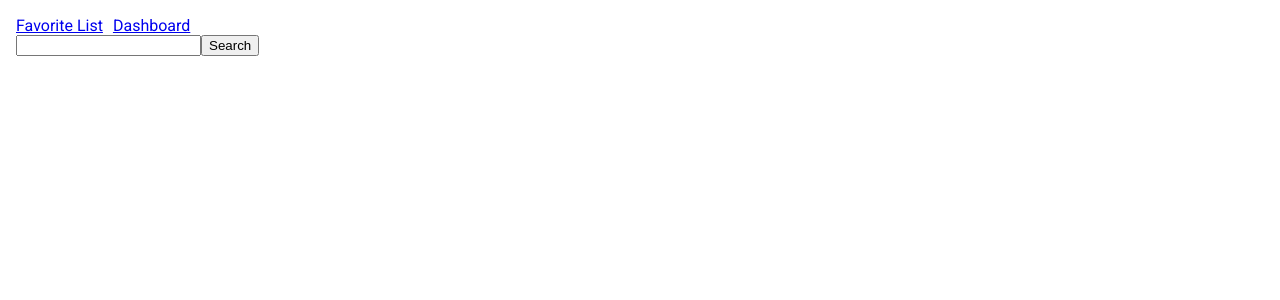
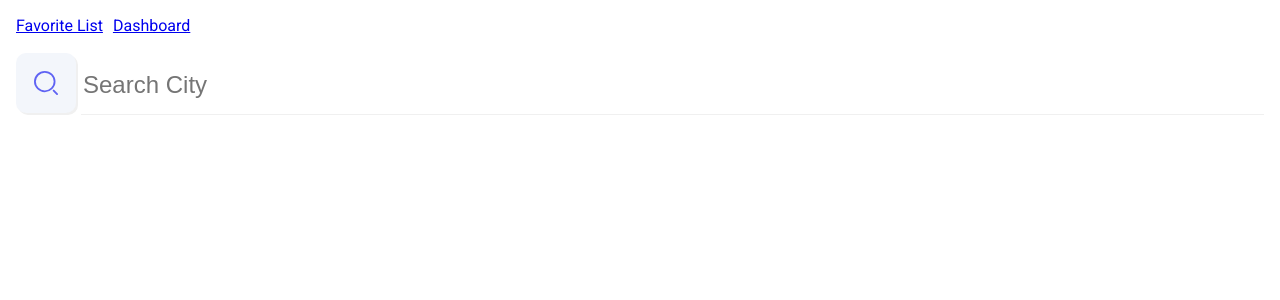
Before and after one commit to Repyah84/weather, an Angular app: page / in a window 1280 px wide. Shown: the top 300 px of the page. Built offline with nearby package versions, Linux system fonts and the light colour scheme.

Commit message:
styling input search

```diff
--- a/src/app/app.component.html
+++ b/src/app/app.component.html
@@ -1,4 +1,4 @@
-<div style="display: flex; column-gap: 10px">
+<div style="display: flex; column-gap: 10px; margin-bottom: 20px">
   <a routerLink="favorite-city-list">Favorite List</a>
   <a routerLink="/">Dashboard</a>
 </div>
--- a/src/app/modules/city-weather-card/city-weather-card.component.scss
+++ b/src/app/modules/city-weather-card/city-weather-card.component.scss
@@ -50,7 +50,9 @@
 
 .weather-image {
   display: block;
+
   max-width: 100px;
+
   object-fit: cover;
 }
 
@@ -60,7 +62,8 @@
 
 .details__title {
   font-weight: 700;
-  border-bottom: 2px solid var(--city-weather-color-primary);
+
+  box-shadow: 0 1px 0 0 var(--city-weather-color-primary);
 
   margin-bottom: 10px;
 }
@@ -71,7 +74,6 @@
   padding: 5px;
 
   border: 1px solid var(--city-weather-color-primary);
-
   border-radius: 10px;
 }
 
@@ -81,8 +83,6 @@
 
 .details-box {
   display: flex;
-
   flex-wrap: wrap;
-
   gap: 10px;
 }
--- a/src/app/pages/city-weather-dashboard-page/city-weather-dashboard-page.component.html
+++ b/src/app/pages/city-weather-dashboard-page/city-weather-dashboard-page.component.html
@@ -1,4 +1,8 @@
-<app-search-field (inSearchCity)="onSearch($event)"></app-search-field>
+<app-search-field
+  class="search"
+  [value]="search"
+  (inSearchCity)="onSearch($event)"
+></app-search-field>
 
 <div class="city-card-list">
   <app-city-weather-card
--- a/src/app/pages/city-weather-dashboard-page/city-weather-dashboard-page.component.scss
+++ b/src/app/pages/city-weather-dashboard-page/city-weather-dashboard-page.component.scss
@@ -9,3 +9,7 @@
 
   gap: 30px;
 }
+
+.search {
+  margin-bottom: 50px;
+}
--- a/src/app/pages/city-weather-dashboard-page/city-weather-dashboard-page.component.ts
+++ b/src/app/pages/city-weather-dashboard-page/city-weather-dashboard-page.component.ts
@@ -15,21 +15,24 @@ import { CityWeatherFull, RouterParams } from '@types';
   changeDetection: ChangeDetectionStrategy.OnPush,
 })
 export class CityWeatherDashboardPageComponent implements OnChanges {
-  public foo = '';
+  @Input()
+  public cityWeatherList: CityWeatherFull[] | null = null;
 
   @Input()
-  public cityWeatherList: CityWeatherFull[] | null = null;
+  public search: string | undefined;
 
   public constructor(private readonly _route: Router) {}
 
   public ngOnChanges(changes: SimpleChanges): void {
     console.log('LIST', this.cityWeatherList);
+
+    console.log('search', this.search);
   }
 
-  public onSearch(value: string): void {
+  public onSearch(value: string | undefined): void {
     this._route.navigate([], {
       queryParams: {
-        [RouterParams.SEARCH]: value,
+        [RouterParams.SEARCH]: value || null,
       },
     });
   }
--- a/src/app/pages/city-weather-dashboard-page/components/search-field/search-field.component.html
+++ b/src/app/pages/city-weather-dashboard-page/components/search-field/search-field.component.html
@@ -1,5 +1,14 @@
-<form [formGroup]="group" (ngSubmit)="onSubmit()">
-  <input [formControl]="group.controls.search" type="text" />
+<form [formGroup]="group" (ngSubmit)="onSubmit()" class="form">
+  <button class="btn-form" type="submit">
+    <img class="image" src="assets/img/svg/search.svg" alt="search" />
+  </button>
 
-  <button type="submit">Search</button>
+  <label class="input-wrapper">
+    <input
+      class="input"
+      [formControl]="group.controls.search"
+      placeholder="Search City"
+      type="text"
+    />
+  </label>
 </form>
--- a/src/app/pages/city-weather-dashboard-page/components/search-field/search-field.component.scss
+++ b/src/app/pages/city-weather-dashboard-page/components/search-field/search-field.component.scss
@@ -1,3 +1,61 @@
 :host {
   display: block;
 }
+
+.form {
+  display: flex;
+  column-gap: 5px;
+}
+
+.btn-form {
+  background-color: #f3f6fb;
+
+  flex-shrink: 0;
+
+  width: 60px;
+  height: 60px;
+  padding: 18px;
+
+  border-radius: 10px;
+
+  cursor: pointer;
+
+  transform: translateY(-2px);
+
+  box-shadow: 2px 2px 0 0 var(--city-weather-color-secondary);
+
+  transition: box-shadow 150ms, transform 150ms;
+
+  &:active {
+    box-shadow: 0 0 0 0 var(--city-weather-color-secondary);
+    transform: translateY(0);
+  }
+}
+
+.image {
+  width: 100%;
+}
+
+.input-wrapper {
+  flex: 1;
+  display: flex;
+  align-items: center;
+
+  box-shadow: 0 -1px 0 0 inset var(--city-weather-color-secondary);
+
+  transition: box-shadow 150ms;
+
+  &:focus-within {
+    box-shadow: 0 -1.5px 0 0 inset var(--city-weather-color-primary);
+  }
+}
+
+.input {
+  width: 100%;
+  border: none;
+  outline: none;
+
+  font-size: 24px;
+
+  flex: 1;
+}
--- a/src/app/pages/city-weather-dashboard-page/components/search-field/search-field.component.ts
+++ b/src/app/pages/city-weather-dashboard-page/components/search-field/search-field.component.ts
@@ -5,12 +5,15 @@ import {
   Input,
   Output,
 } from '@angular/core';
-import {
-  FormControl,
-  FormControlOptions,
-  FormGroup,
-  Validators,
-} from '@angular/forms';
+import { FormControl, FormGroup, Validators } from '@angular/forms';
+
+function transformToString(value: string | null | undefined): string {
+  if (!value) {
+    return '';
+  }
+
+  return value;
+}
 
 @Component({
   selector: 'app-search-field',
@@ -19,17 +22,19 @@ import {
   changeDetection: ChangeDetectionStrategy.OnPush,
 })
 export class SearchFieldComponent {
-  @Input()
-  public value: string | undefined;
+  @Input({ transform: transformToString })
+  public set value(value: string) {
+    this.group.controls.search.setValue(value);
+  }
 
   @Input()
   public error: string | undefined;
 
   @Output()
-  public readonly inSearchCity = new EventEmitter<string>();
+  public readonly inSearchCity = new EventEmitter<string | undefined>();
 
   public readonly group = new FormGroup({
-    search: new FormControl<string>('', {
+    search: new FormControl<string | undefined>('', {
       nonNullable: true,
       validators: [Validators.minLength(3)],
     }),
--- a/src/styles.scss
+++ b/src/styles.scss
@@ -1,9 +1,6 @@
 /* You can add global styles to this file, and also import other style files */
 :root {
-  --city-weather-card-elevation: 0px 2px 1px -1px rgba(0, 0, 0, 0.2),
-    0px 1px 1px 0px rgba(0, 0, 0, 0.14), 0px 1px 3px 0px rgba(0, 0, 0, 0.12);
-
-  --city-weather-card-elevation-x: 10px -2px 20px 2px rgba(0, 0, 0, 0.3);
+  --city-weather-card-elevation-x: 2px 2px 10px 2px rgba(0, 0, 0, 0.3);
 
   --city-weather-color-primary: #5f63f3;
 
@@ -26,3 +23,9 @@ body {
   font-family: "Roboto", sans-serif;
   color: #4a4a4a;
 }
+
+button {
+  border: none;
+
+  outline: none;
+}
```
Also changed, not shown: src/assets/img/svg/search.svg (added).
